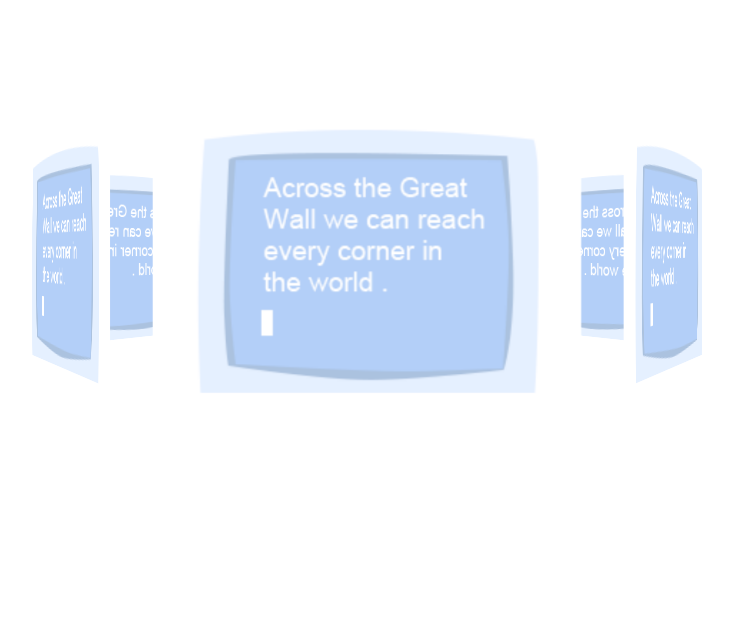
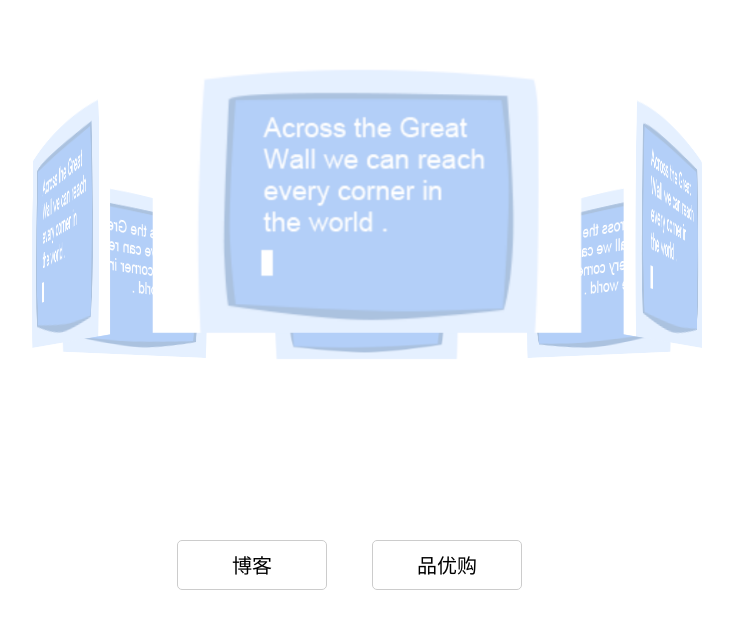
Before and after one commit to passby-bgm/passby-bgm.github.io, a plain HTML site: page index.html in a window 1280 px wide. Shown: the whole page, without its empty margins (273-1006 px from the left). Drawn offline with Linux system fonts and the light colour scheme.

Commit message:
Update index.html

```diff
--- a/index.html
+++ b/index.html
@@ -4,8 +4,35 @@
 <head>
     <meta charset="UTF-8">
     <meta name="viewport" content="width=device-width, initial-scale=1.0">
-    <title>Document</title>
+    <title>路过的BGM</title>
     <style>
+        a {
+            box-sizing: border-box;
+            display: inline-block;
+            width: 150px;
+            height: 50px;
+            line-height: 50px;
+            margin: 20px;
+            color: #000;
+            border: 1px solid #ccc;
+            border-radius: 5px;
+            text-align: center;
+            text-decoration: none;
+            cursor: pointer;
+        }
+
+        #myLink {
+            width: 420px;
+            margin: 10px auto;
+            padding: 20px;
+            font-size: 20px;
+        }
+
+        a:hover {
+            background-color: skyblue;
+            color: #fff;
+        }
+
         body {
             perspective: 1000px;
         }
@@ -78,6 +105,11 @@
         <div></div>
         <div></div>
     </section>
+
+    <div id="myLink">
+        <a href="https://passby-bgm.github.io/dist/index.html#/show" title="Blog">博客</a>
+        <a href="https://passby-bgm.github.io/shopping/index.html" title="品优购">品优购</a>
+    </div>
 </body>
 
 </html>
```
